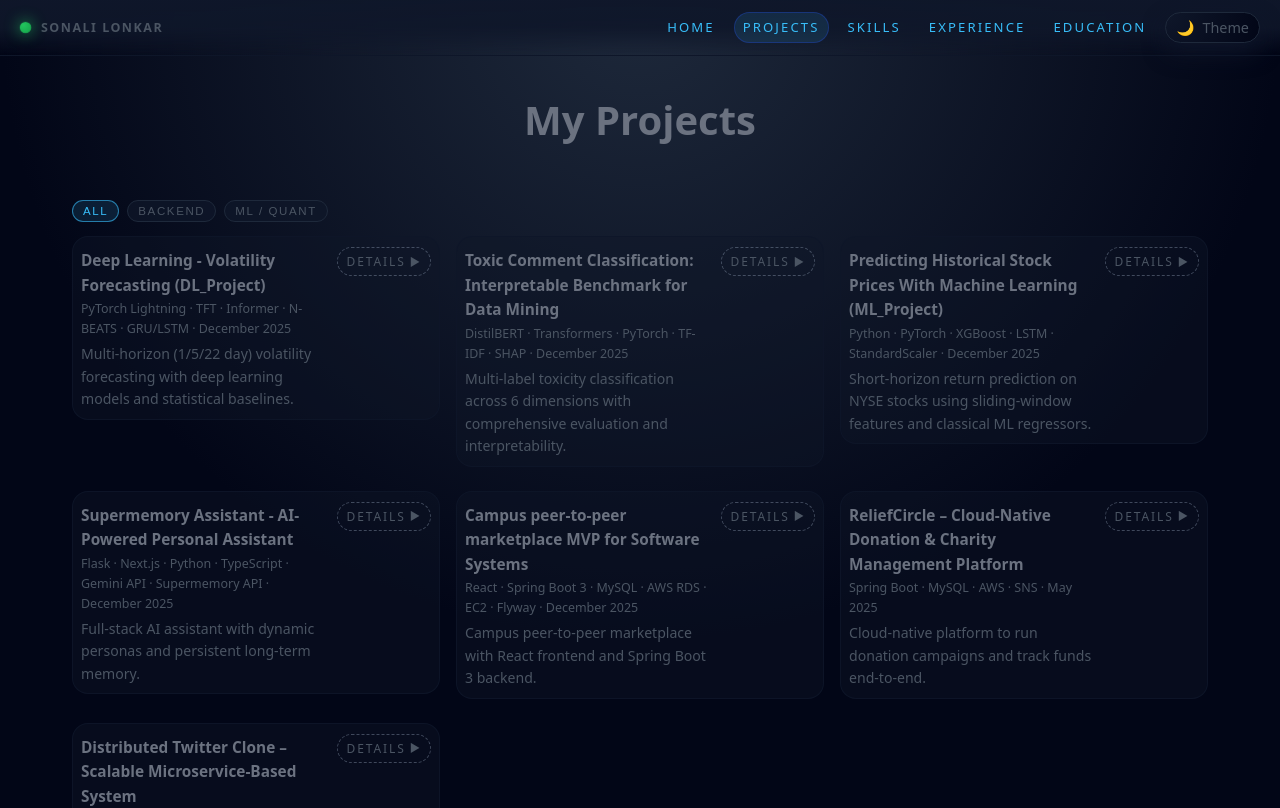
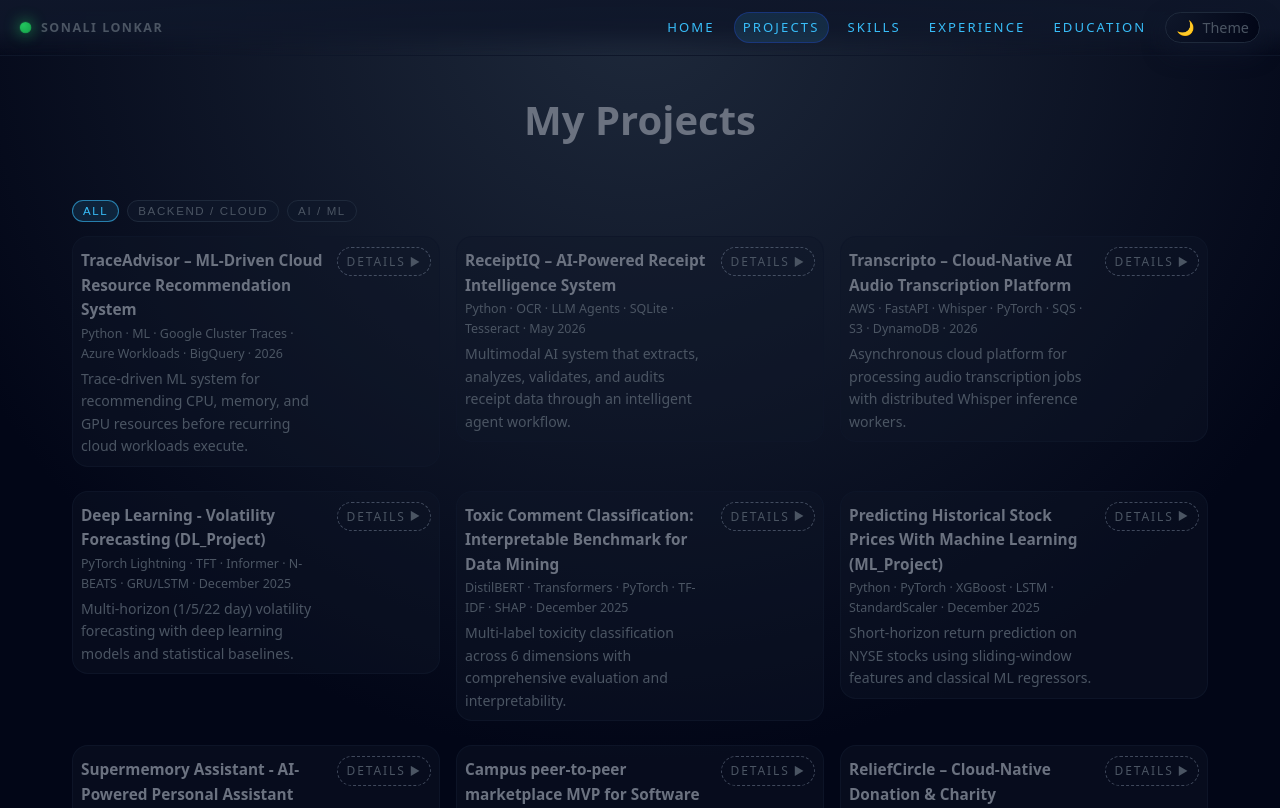
Before and after one commit to sonalilonkar1/sonali-portfolio, a React (Vite) app: page /projects in a window 1280 px wide. Shown: the top 808 px of the page. Built offline with nearby package versions, Linux system fonts and the light colour scheme.

Commit message:
Added new projects

```diff
--- a/src/components/Projects.jsx
+++ b/src/components/Projects.jsx
@@ -13,8 +13,8 @@ const Projects = () => {
 
   const filters = [
     { id: 'all', label: 'All' },
-    { id: 'backend', label: 'Backend' },
-    { id: 'ml', label: 'ML / Quant' }
+    { id: 'backend', label: 'Backend / Cloud' },
+    { id: 'ml', label: 'AI / ML' }
   ];
 
   return (
--- a/src/data/projects.js
+++ b/src/data/projects.js
@@ -1,6 +1,69 @@
 export const projects = [
   {
     id: 1,
+    name: "TraceAdvisor – ML-Driven Cloud Resource Recommendation System",
+    meta: "Python · ML · Google Cluster Traces · Azure Workloads · BigQuery · 2026",
+    tagline:
+      "Trace-driven ML system for recommending CPU, memory, and GPU resources before recurring cloud workloads execute.",
+    category: "ml",
+    bullets: [
+      "Problem: Cloud and AI workloads are frequently over-provisioned because users must request CPU, memory, and GPU resources before execution without knowing their actual peak demand.",
+      "Solution: Developed a trace-driven advisory approach that learns from historical executions and generates risk-aware pre-execution resource recommendations using percentile baselines, workload characteristics, and ML-based demand prediction.",
+      "My role: Responsible for modeling, calibration, and evaluation—developing the evaluation protocol, preparing BigQuery trace datasets, establishing reproducible experiments, and evaluating ModServe and Google Cluster workload baselines using chronological replay.",
+      "Tech highlights: Python · Google ClusterData 2019 · Azure workload traces · BigQuery · P90/P95/P99 modeling · ML regression · chronological trace replay · resource utilization & violation analysis"
+    ],
+    links: [
+      {
+        text: "Source (GitHub)",
+        url: "https://github.com/sonalilonkar1/masters-project"
+      }
+    ]
+  },
+
+  {
+    id: 2,
+    name: "ReceiptIQ – AI-Powered Receipt Intelligence System",
+    meta: "Python · OCR · LLM Agents · SQLite · Tesseract · May 2026",
+    tagline:
+      "Multimodal AI system that extracts, analyzes, validates, and audits receipt data through an intelligent agent workflow.",
+    category: "ml",
+    bullets: [
+      "Problem: Receipt and invoice processing requires extracting noisy visual data, answering analytical questions, and safely handling user corrections without compromising financial data integrity.",
+      "Solution: Built an AI-powered receipt intelligence system combining OCR, LLM-based intent routing, agent orchestration, database analytics, and web verification for receipt extraction and spending analysis.",
+      "My role: Implemented the end-to-end agent workflow including OCR processing, structured receipt storage, analytical queries, security checks, edit guardrails, audit trails, and automated benchmarking/testing.",
+      "Tech highlights: Python · Tesseract OCR · LLM orchestration · Phi/Mistral · SQLite · prompt caching · injection detection · agent tools · SROIE/CORD receipt datasets"
+    ],
+    links: [
+      {
+        text: "Source (GitHub)",
+        url: "https://github.com/sonalilonkar1/ReceiptIQ"
+      }
+    ]
+  },
+
+  {
+    id: 3,
+    name: "Transcripto – Cloud-Native AI Audio Transcription Platform",
+    meta: "AWS · FastAPI · Whisper · PyTorch · SQS · S3 · DynamoDB · 2026",
+    tagline:
+      "Asynchronous cloud platform for processing audio transcription jobs with distributed Whisper inference workers.",
+    category: "ml",
+    bullets: [
+      "Problem: ML-based audio transcription can be compute-intensive and slow, making synchronous request processing unsuitable for long-running audio workloads.",
+      "Solution: Built a cloud-native asynchronous architecture where audio is uploaded directly to S3, jobs are queued through SQS, distributed workers run Whisper inference, and DynamoDB tracks processing state.",
+      "My role: Served as Infrastructure Lead for the team project, focusing on the AWS infrastructure and integration required to support the asynchronous API, storage, queueing, worker, and job-tracking architecture.",
+      "Tech highlights: AWS EC2 · S3 · SQS · DynamoDB · FastAPI · OpenAI Whisper · PyTorch · asynchronous processing · presigned uploads"
+    ],
+    links: [
+      {
+        text: "Source (GitHub)",
+        url: "https://github.com/AB-SJSU/Transcripto"
+      }
+    ]
+  },
+
+  {
+    id: 4,
     name: "Deep Learning - Volatility Forecasting (DL_Project)",
     meta: "PyTorch Lightning · TFT · Informer · N-BEATS · GRU/LSTM · December 2025",
     tagline:
@@ -16,7 +79,7 @@ export const projects = [
   },
 
   {
-    id: 2,
+    id: 5,
     name: "Toxic Comment Classification: Interpretable Benchmark for Data Mining",
     meta: "DistilBERT · Transformers · PyTorch · TF-IDF · SHAP · December 2025",
     tagline:
@@ -32,7 +95,7 @@ export const projects = [
   },
 
   {
-    id: 3,
+    id: 6,
     name: "Predicting Historical Stock Prices With Machine Learning (ML_Project)",
     meta: "Python · PyTorch · XGBoost · LSTM · StandardScaler · December 2025",
     tagline:
@@ -48,7 +111,7 @@ export const projects = [
   },
 
   {
-    id: 4,
+    id: 7,
     name: "Supermemory Assistant - AI-Powered Personal Assistant",
     meta: "Flask · Next.js · Python · TypeScript · Gemini API · Supermemory API · December 2025",
     tagline:
@@ -64,7 +127,7 @@ export const projects = [
   },
 
   {
-    id: 5,
+    id: 8,
     name: "Campus peer-to-peer marketplace MVP for Software Systems",
     meta: "React · Spring Boot 3 · MySQL · AWS RDS · EC2 · Flyway · December 2025",
     tagline:
@@ -80,7 +143,7 @@ export const projects = [
   },
 
   {
-    id: 6,
+    id: 9,
     name: "ReliefCircle – Cloud-Native Donation & Charity Management Platform",
     meta: "Spring Boot · MySQL · AWS · SNS · May 2025",
     tagline: "Cloud-native platform to run donation campaigns and track funds end-to-end.",
@@ -95,7 +158,7 @@ export const projects = [
   },
 
   {
-    id: 7,
+    id: 10,
     name: "Distributed Twitter Clone – Scalable Microservice-Based System",
     meta: "Flask · MongoDB · REST · April 2025",
     tagline: "Distributed social platform using Flask, MongoDB, and REST APIs.",
@@ -108,4 +171,6 @@ export const projects = [
     ],
     links: [{ text: "Source (GitHub)", url: "https://github.com/sonalilonkar1/CMPE_272_TwitterClone" }]
   }
+
+
 ];
```
